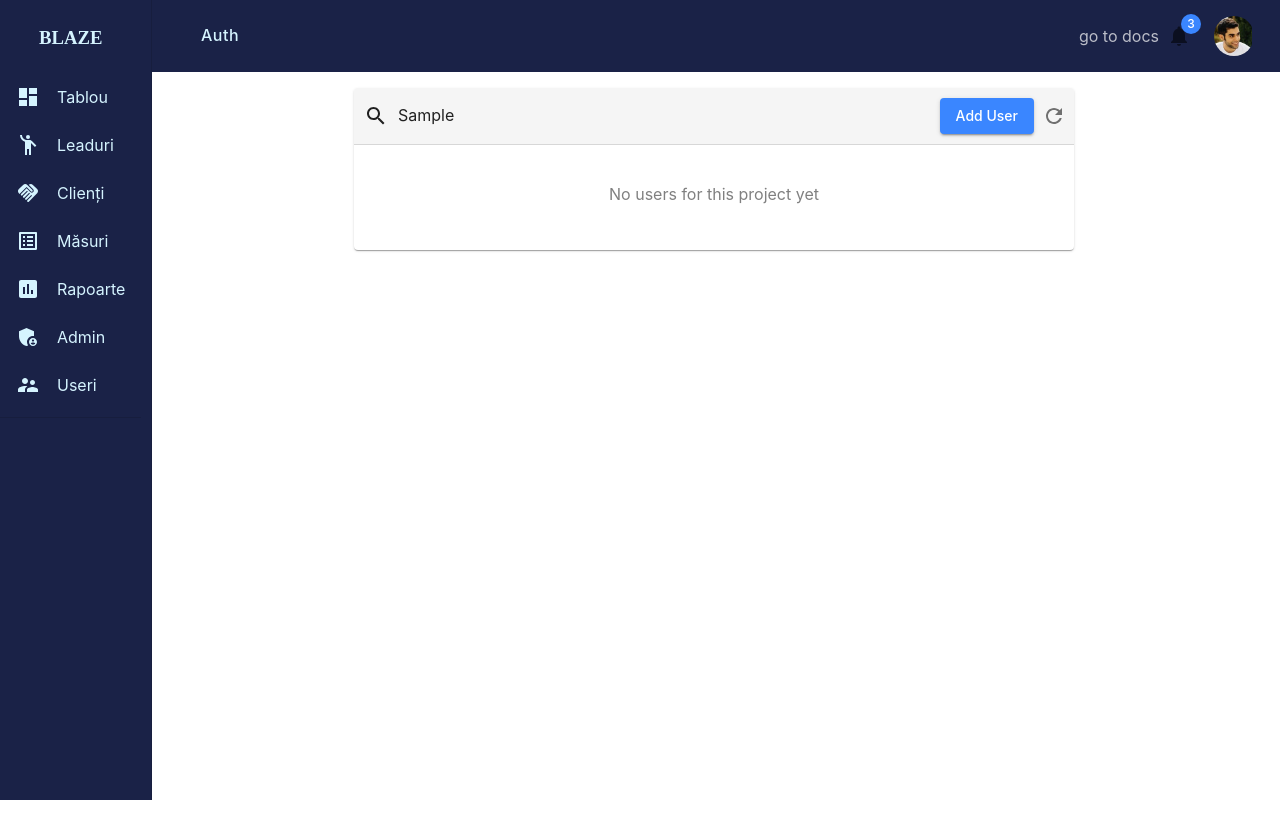
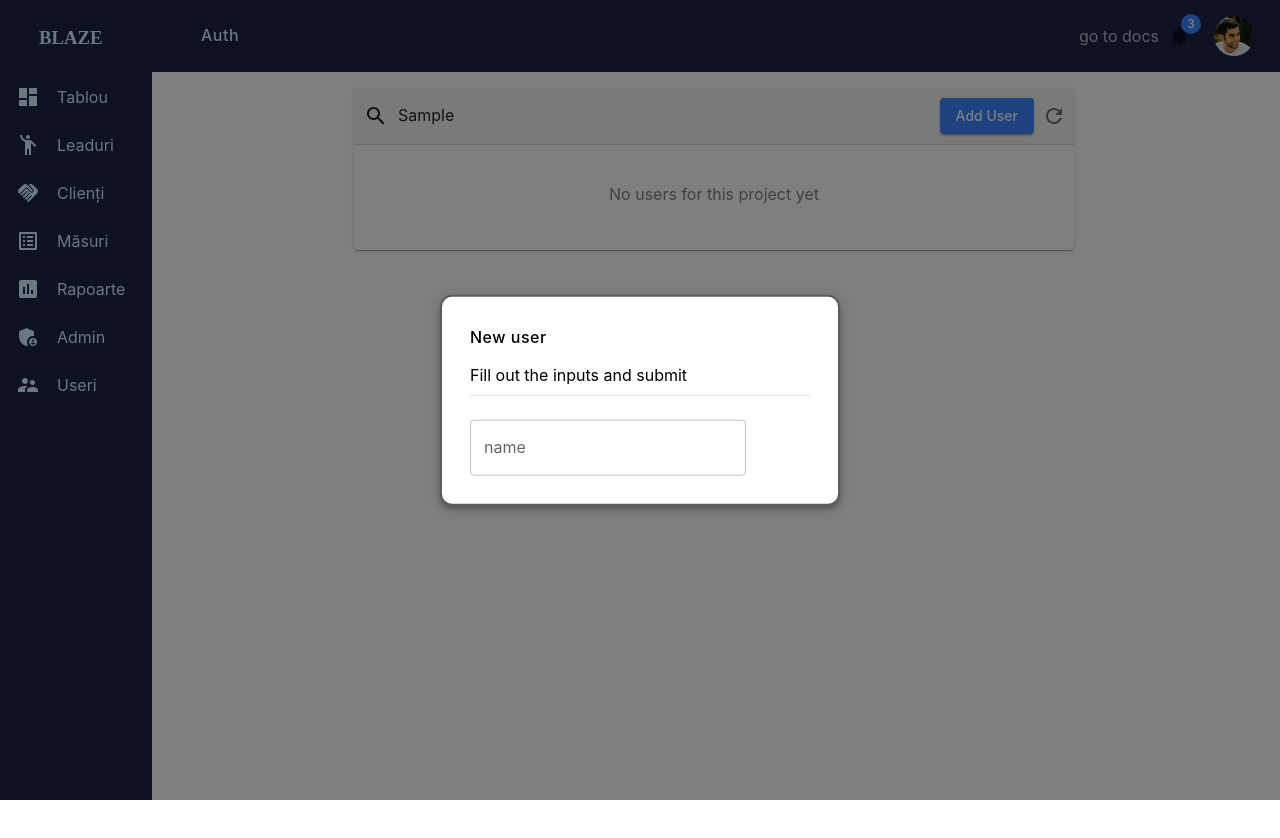
Before and after one commit to itsthevictor/mui, a React (Vite) app: page /auth in a window 1280 px wide. Both pictures are taken after typing "Sample" into the empty fields and a click on the button "Add User". Shown: the top 838 px of the page. Built offline with nearby package versions, Linux system fonts and the light colour scheme.

Commit message:
modal wip

```diff
--- /dev/null
+++ b/src/components/BasicModal.jsx
@@ -0,0 +1,40 @@
+import { Modal, Typography, Box, TextField, Divider } from '@mui/material';
+import { useState } from 'react';
+const style = {
+  position: 'absolute',
+  top: '50%',
+  left: '50%',
+  borderRadius: 3,
+  transform: 'translate(-50%, -50%)',
+  width: 400,
+  bgcolor: 'background.paper',
+  border: '2px solid #5c5c5c',
+  boxShadow: 5,
+  p: 4,
+};
+
+const BasicModal = ({ open, handleClose }) => {
+  return (
+    <Modal
+      open={open}
+      onClose={handleClose}
+      aria-labelledby='modal-modal-title'
+      aria-describedby='modal-modal-description'
+    >
+      <Box sx={style}>
+        <Typography id='modal-modal-title' variant='h6' component='h2'>
+          New user
+        </Typography>
+        <Typography id='modal-modal-description' sx={{ mt: 2, mb: 1 }}>
+          Fill out the inputs and submit
+        </Typography>
+        <Divider />
+        <Box sx={{ mt: 3, pt: 1 }}>
+          <TextField label='name' />
+        </Box>
+      </Box>
+    </Modal>
+  );
+};
+
+export default BasicModal;
--- a/src/components/MainButton.jsx
+++ b/src/components/MainButton.jsx
@@ -1,7 +1,15 @@
 import React from 'react';
 import Button from '@mui/material/Button';
 
-const MainButton = ({ children, color, disabled, size, variant, sx }) => {
+const MainButton = ({
+  children,
+  color,
+  disabled,
+  size,
+  variant,
+  sx,
+  onClick,
+}) => {
   return (
     <Button
       color={color}
@@ -9,6 +17,7 @@ const MainButton = ({ children, color, disabled, size, variant, sx }) => {
       size={size}
       variant={variant}
       sx={sx}
+      onClick={onClick}
     >
       {children}
     </Button>
--- a/src/pages/Auth.jsx
+++ b/src/pages/Auth.jsx
@@ -4,8 +4,13 @@ import SearchBar from '../components/SearchBar';
 import MainButton from '../components/MainButton';
 import { Refresh, VerticalAlignCenter } from '@mui/icons-material';
 import GridWrapper from '../components/GridWrapper';
+import BasicModal from '../components/BasicModal';
+import { useState } from 'react';
 
 const Auth = () => {
+  const [open, setOpen] = useState(false);
+  const handleOpen = () => setOpen(true);
+  const handleClose = () => setOpen(false);
   const searchBarStyles = {
     container: {
       display: 'flex',
@@ -58,6 +63,7 @@ const Auth = () => {
             children='add user'
             variant='contained'
             sx={searchBarStyles.button}
+            onClick={handleOpen}
           />
           <IconButton>
             <Refresh />
@@ -73,6 +79,7 @@ const Auth = () => {
         sx={{ maxWidth: '720px', marginLeft: 'auto', marginRight: 'auto' }}
         content={getContent()}
       />
+      <BasicModal open={open} handleClose={handleClose} />
     </GridWrapper>
   );
 };
```
